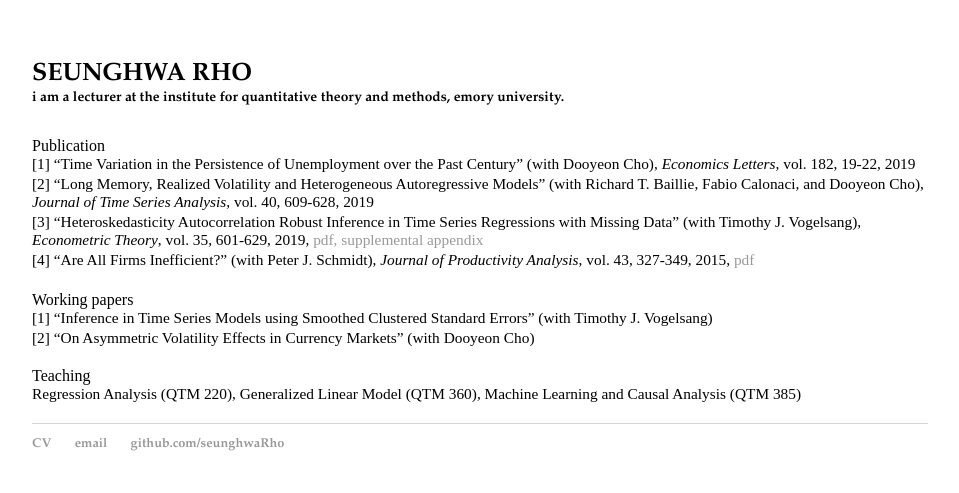
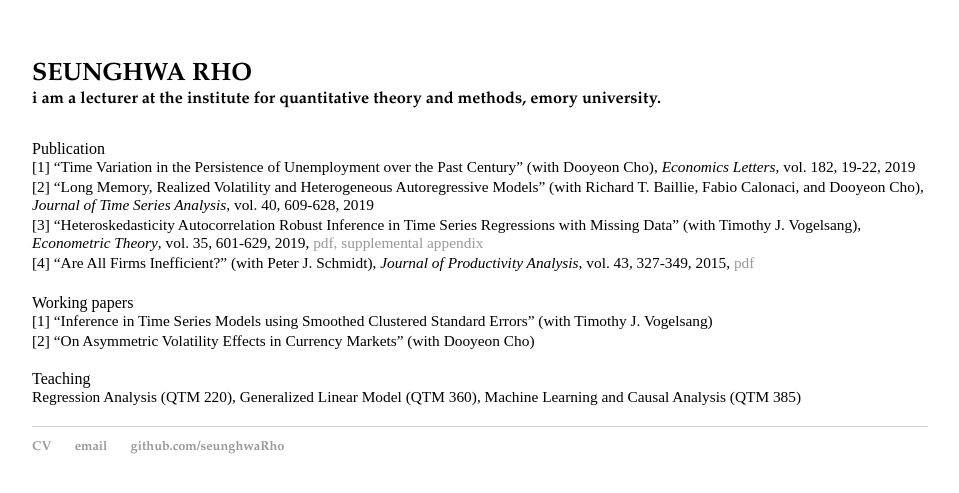
Before and after one commit to seunghwaRho/seunghwaRho.github.io, a Jekyll site: the page built from index.html, in a window 1280 px wide. Shown: the top 493 px of the page, without its empty margins (160-1119 px from the left). Built offline with Jekyll 4.4.1, drawn with Linux system fonts in a browser that asks for light colours.

Commit message:
fontchange

```diff
--- a/css/main.css
+++ b/css/main.css
@@ -60,7 +60,7 @@ div {
 
         }
         h1 > div{
-            font-size:55%;
+            font-size:65%;
             text-transform: lowercase;
         }
         div>div{
```
